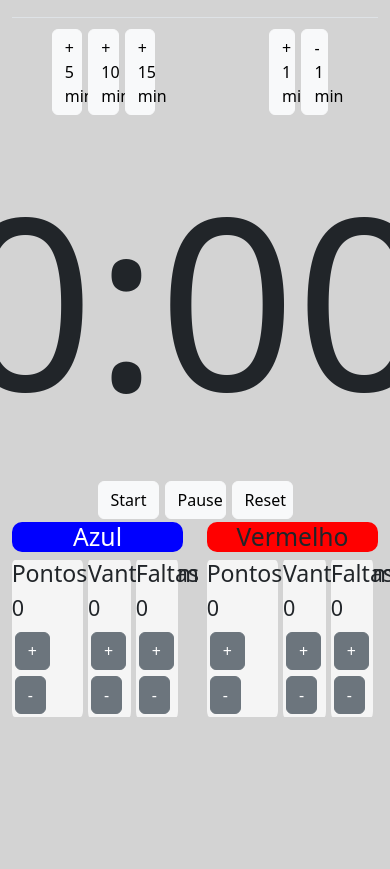
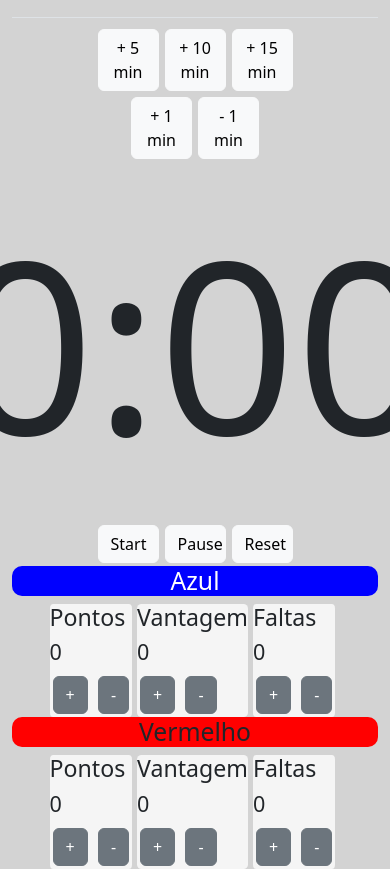
Before and after one commit to CyberCapivara/bjj-scoreboard, a plain HTML site: page index.html in a window 390 px wide. Shown: the part 57-926 px from the top of the page. Before the commit the page ends 844 px from the top, so only its background shows below. Drawn offline with nearby package versions, Linux system fonts and the light colour scheme.

Commit message:
Adjustments on responsivity

```diff
--- a/index.html
+++ b/index.html
@@ -37,7 +37,7 @@
     <section id="timer">
       <div class="container">
         <div class="row">
-          <div class="col time-buttons d-flex justify-content-center">
+          <div class="col-lg col-sm time-buttons d-flex justify-content-center">
             <button type="button" class="btn btn-light col-2" id="5min">
               + 5 min
             </button>
@@ -59,17 +59,17 @@
         </div>
       </div>
 
-      <div class="container">
+      <div class="container-fluid">
         <div class="row">
-          <div class="col timer d-flex justify-content-center">
+          <div class="col-lg col-sm timer d-flex justify-content-center align-items-center">
             <time id="countdown"></time>
           </div>
         </div>
       </div>
 
-      <div class="container">
+      <div class="container-fluid">
         <div class="row">
-          <div class="col d-flex justify-content-center">
+          <div class="col-lg col-sm d-flex justify-content-center">
             <button type="button" class="btn btn-light col-2" id="start-timer">
               Start
             </button>
@@ -87,11 +87,11 @@
     <section id="fighters">
       <div class="container">
         <div class="row">
-          <div class="col-6">
+          <div class="col-lg-6 col-sm">
             <!--- BLUE FIGHTER  --->
             <h2 id="blue">Azul</h2>
             <div class="d-flex justify-content-center">
-              <div class="col-5 box">
+              <div class="col-lg-5 col-sm box">
                 <h3>Pontos</h3>
                 <h4 id="blue-points"></h4>
                 <button
@@ -110,7 +110,7 @@
                 </button>
               </div>
 
-              <div class="col-3 box">
+              <div class="col-lg-3 col-sm box">
                 <h3>Vantagem</h3>
                 <h4 id="blue-advs"></h4>
                 <button
@@ -129,7 +129,7 @@
                 </button>
               </div>
 
-              <div class="col-3 box" class="rounded">
+              <div class="col-lg-3 col-sm box" class="rounded">
                 <h3>Faltas</h3>
                 <h4 id="blue-fouls"></h4>
                 <button
@@ -151,10 +151,10 @@
           </div>
 
           <!--- RED FIGHTER  --->
-          <div class="col-6">
+          <div class="col-lg-6 col-sm">
             <h2 id="red">Vermelho</h2>
             <div class="d-flex justify-content-center">
-              <div class="col-5 box">
+              <div class="col-lg-5 col-sm box">
                 <h3>Pontos</h3>
                 <h4 id="red-points"></h4>
                 <button
@@ -173,7 +173,7 @@
                 </button>
               </div>
 
-              <div class="col-3 box">
+              <div class="col-lg-3 col-sm box">
                 <h3>Vantagem</h3>
                 <h4 id="red-advs"></h4>
                 <button
@@ -192,7 +192,7 @@
                 </button>
               </div>
 
-              <div class="col-3 box">
+              <div class="col-lg-3 col-sm box">
                 <h3>Faltas</h3>
                 <h4 id="red-fouls"></h4>
                 <button
```
